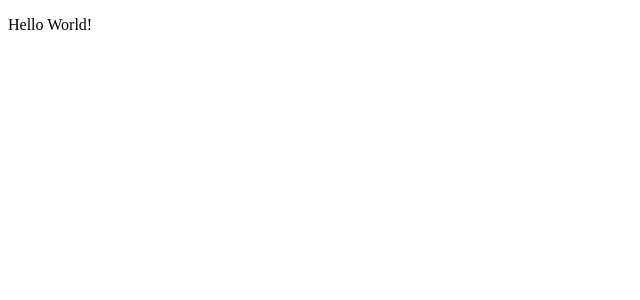
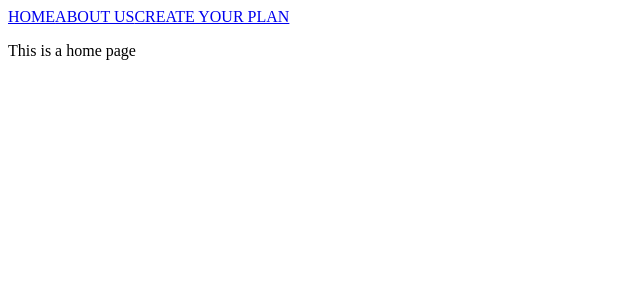
Before and after one commit to azanra/coffee-subscription, a React (Vite) app: page / in a window 1280 px wide. Shown: the top 300 px of the page, without its empty margins (0-640 px from the left). Built offline with nearby package versions, Linux system fonts and the light colour scheme.

Commit message:
feat: add header to navigate to different page

```diff
--- a/src/App.jsx
+++ b/src/App.jsx
@@ -1,9 +1,10 @@
 import "./App.css";
+import Home from "./pages/Home";
 
 function App() {
   return (
     <>
-      <p>Hello World!</p>
+      <Home />
     </>
   );
 }
--- a/src/main.jsx
+++ b/src/main.jsx
@@ -1,9 +1,13 @@
 import { StrictMode } from "react";
 import { createRoot } from "react-dom/client";
 import App from "./App.jsx";
+import { createBrowserRouter, RouterProvider } from "react-router";
+import routes from "./routes/routes.jsx";
+
+const router = createBrowserRouter(routes);
 
 createRoot(document.getElementById("root")).render(
   <StrictMode>
-    <App />
+    <RouterProvider router={router} />
   </StrictMode>
 );
--- /dev/null
+++ b/src/pages/Home.jsx
@@ -0,0 +1,12 @@
+import Header from "./components/Header";
+
+const Home = () => {
+  return (
+    <div>
+      <Header />
+      <p>This is a home page</p>
+    </div>
+  );
+};
+
+export default Home;
--- /dev/null
+++ b/src/pages/components/About.jsx
@@ -0,0 +1,12 @@
+import Header from "./Header";
+
+const About = () => {
+  return (
+    <div>
+      <Header />
+      <p>This is about page</p>
+    </div>
+  );
+};
+
+export default About;
--- /dev/null
+++ b/src/pages/components/Header.jsx
@@ -0,0 +1,25 @@
+import { Link } from "react-router";
+
+const Header = () => {
+  const navigation = [
+    { to: "/", text: "home" },
+    { to: "/about", text: "about us" },
+    { to: "/plan", text: "create your plan" },
+  ];
+  return (
+    <div>
+      <div></div>
+      <div>
+        {navigation.map((nav) => {
+          return (
+            <Link replace to={nav.to} key={nav.to}>
+              {nav.text.toUpperCase()}
+            </Link>
+          );
+        })}
+      </div>
+    </div>
+  );
+};
+
+export default Header;
--- /dev/null
+++ b/src/pages/components/Plan.jsx
@@ -0,0 +1,12 @@
+import Header from "./Header";
+
+const Plan = () => {
+  return (
+    <div>
+      <Header />
+      <p>This is plan page</p>
+    </div>
+  );
+};
+
+export default Plan;
--- /dev/null
+++ b/src/routes/routes.jsx
@@ -0,0 +1,20 @@
+import App from "../App";
+import About from "../pages/components/About";
+import Plan from "../pages/components/Plan";
+
+const routes = [
+  {
+    path: "/",
+    element: <App />,
+  },
+  {
+    path: "/about",
+    element: <About />,
+  },
+  {
+    path: "/plan",
+    element: <Plan />,
+  },
+];
+
+export default routes;
```
